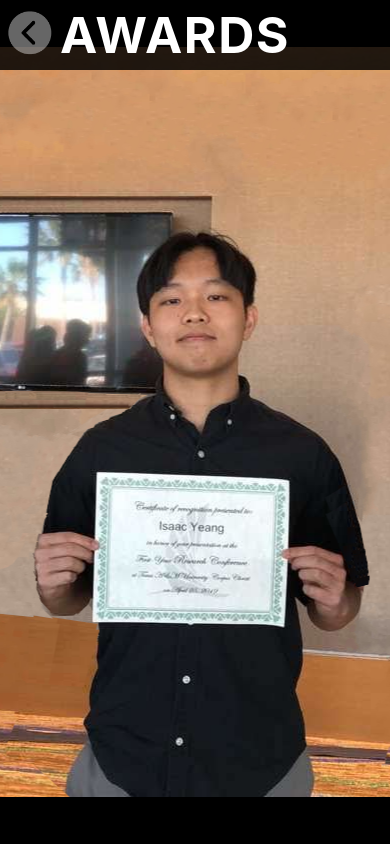
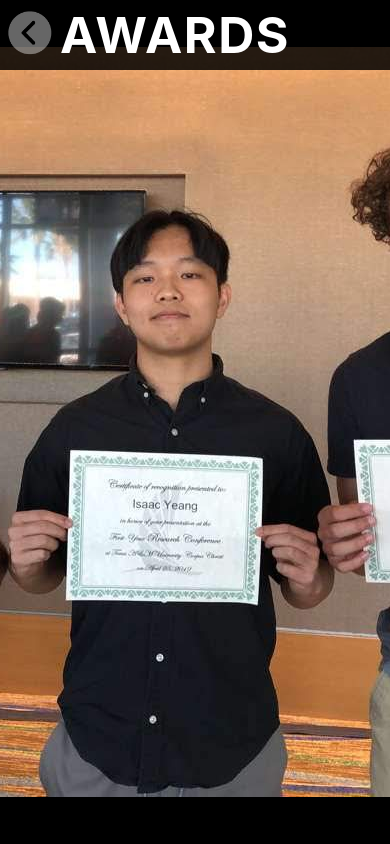
Before and after one commit to isaacy13/isaacy13.github.io, a React (Create React App) app: page /#/awards in a window 390 px wide. Shown: the top 844 px of the page. Built offline with nearby package versions, Linux system fonts and the light colour scheme.

Commit message:
hotfix4 1/15/21

```diff
--- a/src/Awards.css
+++ b/src/Awards.css
@@ -1,10 +1,6 @@
 .awards {
     animation: fadeIn;
     animation-duration: 1s;
-}
-
-.welcome-container {
-    height: 100vh;
 }
 
 .awards .welcome-container {
@@ -12,7 +8,8 @@
     background-repeat: no-repeat;
     background-attachment: fixed;
     background-position: center;
-    overflow: hidden;
+
+    height: 100vh;
 }
 
 .awards .welcome-title {
@@ -110,9 +107,9 @@
         display: block;
     }
 
-    .awards .welcome-container {
+    /* .awards .welcome-container {
         background-image: url("images/IMG_0220_2.png");
-    }
+    } */
 }
 
 @media only screen and (max-width: 540px) {
```
